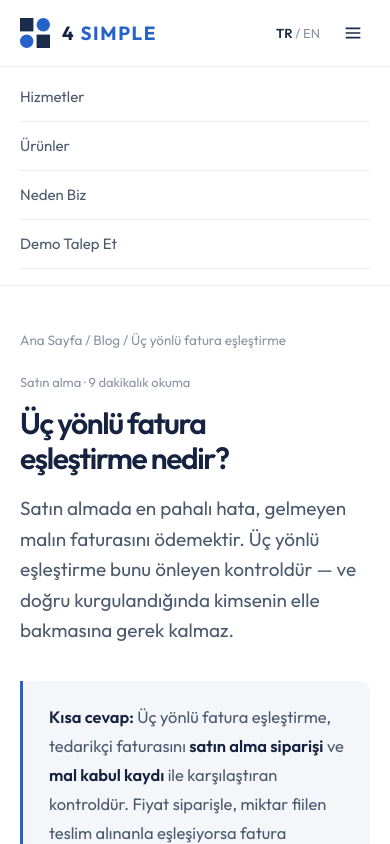
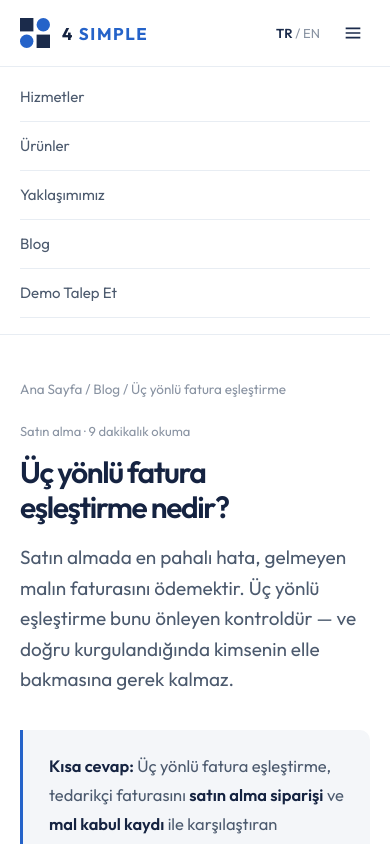
Before and after one commit to 4simplebilisim/4simple, a plain HTML site: page blog/uc-yonlu-fatura-eslestirme-nedir.html in a window 390 px wide. Both pictures are taken after a click on the button "Menüyü aç". Shown: the top 844 px of the page. Drawn offline with Linux system fonts and the light colour scheme.

Commit message:
Add files via upload

```diff
--- a/blog/uc-yonlu-fatura-eslestirme-nedir.html
+++ b/blog/uc-yonlu-fatura-eslestirme-nedir.html
@@ -228,6 +228,11 @@
  .fg{grid-template-columns:1fr 1fr}.fg>div:first-child{grid-column:1/-1}
 }
 @media(max-width:767px){
+ .hd{gap:10px}
+ .brand span,.bname{font-size:17px!important;white-space:nowrap}
+ .hd .btn-warm,.nav-right .btn-p{display:none}
+ .lang{white-space:nowrap}
+
  :root{--pad:20px}.hero h1{font-size:31px}.center h2,.shd h2,.cta h2{font-size:28px}
  .sec{padding:60px 0}.hgrid{grid-template-columns:1fr}.fg{grid-template-columns:1fr}
  .mstat{right:12px}
@@ -503,11 +508,12 @@
     <nav class="nav" aria-label="Ana menü">
       <a href="../index.html#hizmetler">Hizmetler</a>
       <a href="../index.html#urunler">Ürünler</a>
-      <a href="../index.html#neden">Neden Biz</a>
+      <a href="../index.html#yaklasim">Yaklaşımımız</a>
+      <a href="index.html">Blog</a>
     </nav>
     <div class="nav-right">
       <span class="divider" aria-hidden="true"></span>
-      <span class="lang"><a href="../onegate-procurement.html" class="on">TR</a> / <a href="../en/onegate-procurement.html">EN</a></span>
+      <span class="lang"><a href="index.html" class="on">TR</a> / <a href="../en/index.html">EN</a></span>
       <a href="../demo-talep.html" class="btn btn-p">Demo Talep Et</a>
       <button class="burger" id="burger" aria-label="Menüyü aç" aria-expanded="false" aria-controls="mobmenu">
         <svg width="22" height="22" fill="none" stroke="currentColor" stroke-width="1.8" viewBox="0 0 24 24" aria-hidden="true"><path d="M4 7h16M4 12h16M4 17h16"/></svg>
@@ -517,7 +523,8 @@
   <div class="mob shell" id="mobmenu">
     <a href="../index.html#hizmetler">Hizmetler</a>
     <a href="../index.html#urunler">Ürünler</a>
-    <a href="../index.html#neden">Neden Biz</a>
+    <a href="../index.html#yaklasim">Yaklaşımımız</a>
+    <a href="index.html">Blog</a>
     <a href="../demo-talep.html">Demo Talep Et</a>
   </div>
 </header>
```
Also changed, not shown: blog/index.html (+10 -3 lines).
